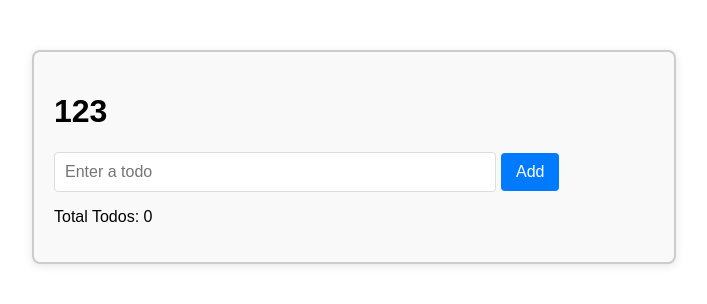
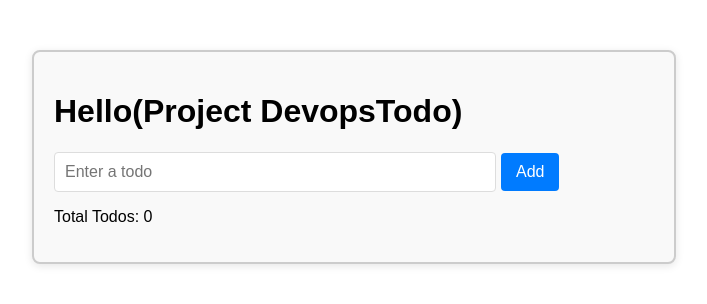
Before and after one commit to Kazu81/ToDoAppProject, a React (Vite) app: page / in a window 1280 px wide. Shown: the top 304 px of the page, without its empty margins (286-993 px from the left). Built offline with nearby package versions, Linux system fonts and the light colour scheme.

Commit message:
Updated main.jsx 3

```diff
--- a/src/main.jsx
+++ b/src/main.jsx
@@ -122,7 +122,7 @@ const App = () => {
 
   return (
     <div style={styles.container}>
-      <h1>123</h1>
+      <h1>Hello(Project DevopsTodo)</h1>
       <div>
         <input
           type="text"
```
